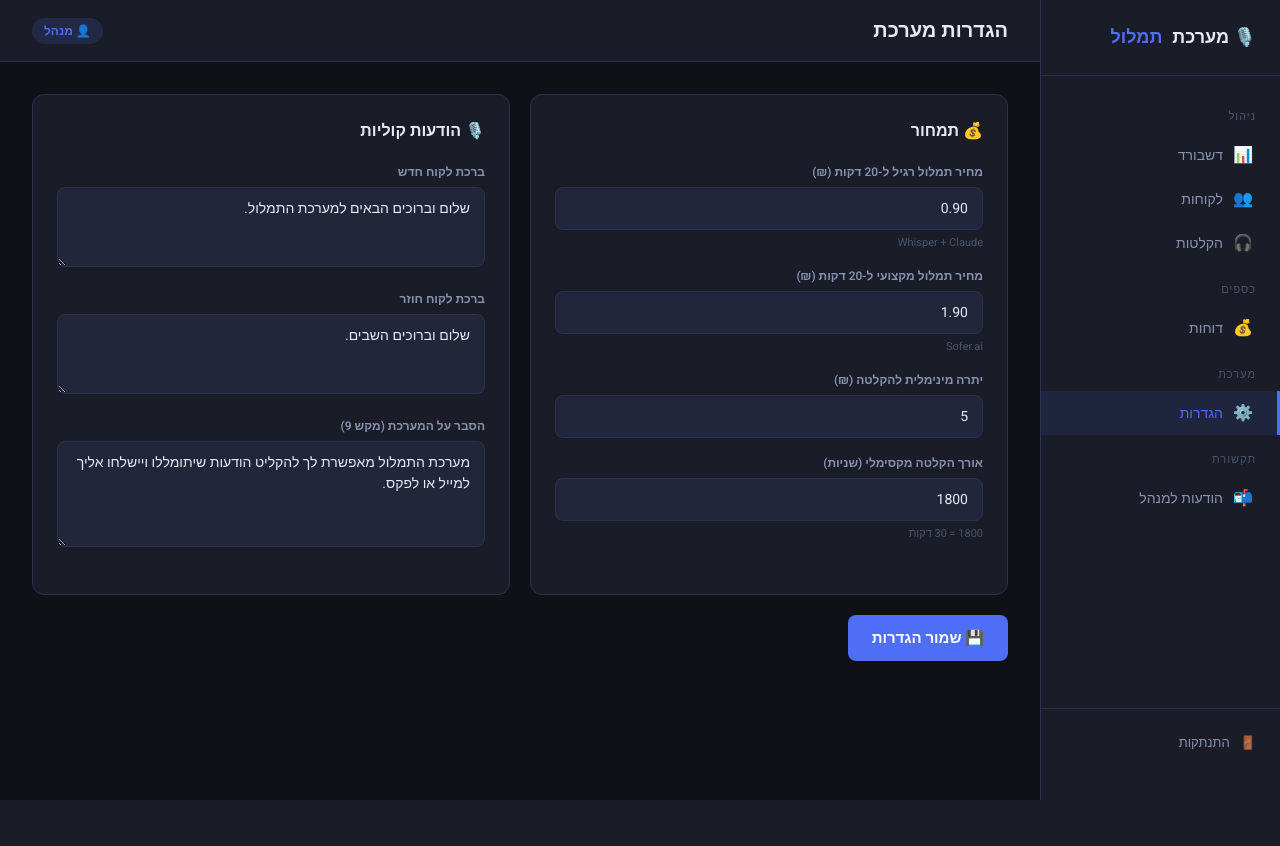
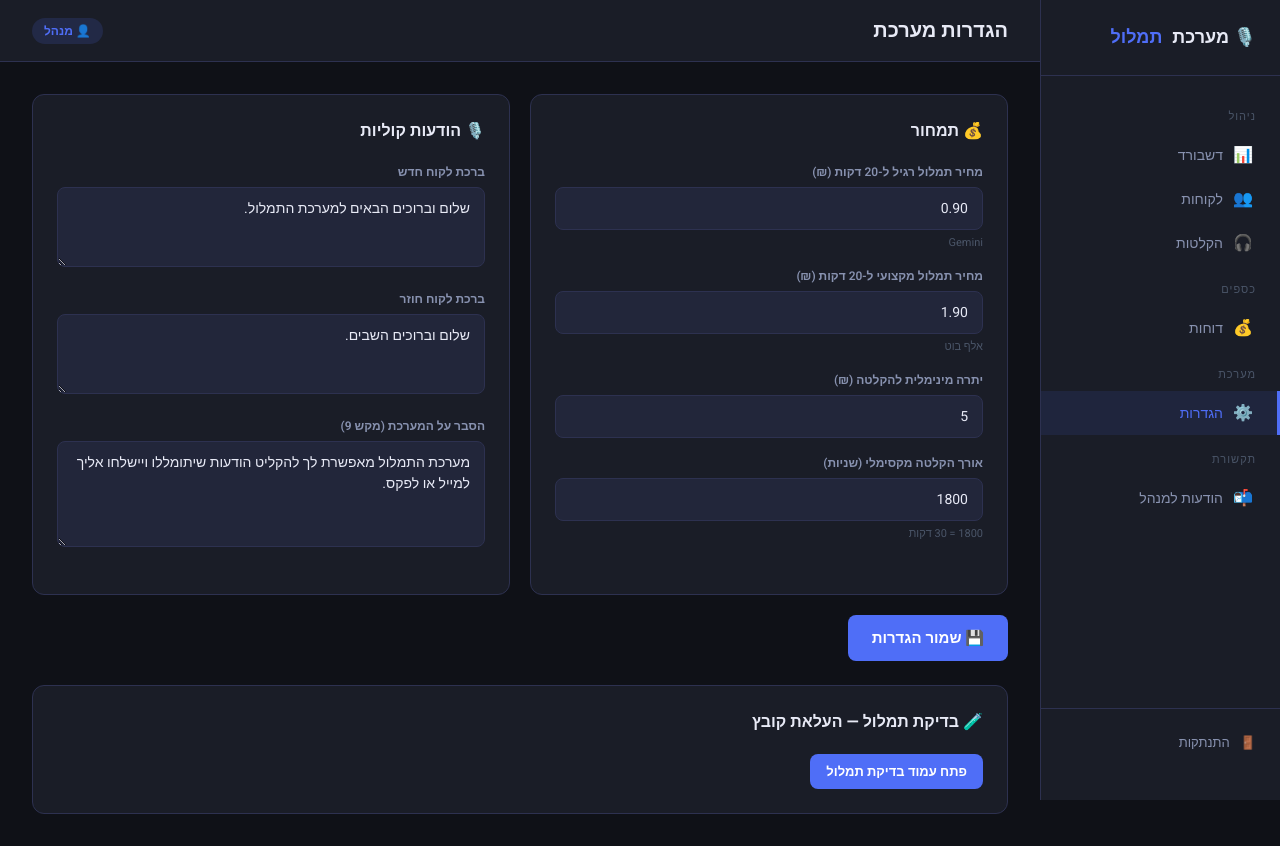
Before and after one commit to saryDavidovich/phone-transcription, a Flask app: page /admin/settings in a window 1280 px wide. Before the commit the page ends 800 px from the top, so only its background shows below. Run offline with Flask 3, Linux system fonts and the light colour scheme; a user stored in the database is signed in.

Commit message:
Update settings.html

```diff
--- a/templates/admin/settings.html
+++ b/templates/admin/settings.html
@@ -9,12 +9,12 @@
       <div class="form-group">
         <label class="form-label">מחיר תמלול רגיל ל-20 דקות (₪)</label>
         <input class="form-input" name="price_per_20min_basic" type="number" step="0.01" value="{{ settings.price_per_20min_basic }}">
-        <div style="font-size:11px;color:#4a5568;margin-top:4px">Whisper + Claude</div>
+        <div style="font-size:11px;color:#4a5568;margin-top:4px">Gemini</div>
       </div>
       <div class="form-group">
         <label class="form-label">מחיר תמלול מקצועי ל-20 דקות (₪)</label>
         <input class="form-input" name="price_per_20min_premium" type="number" step="0.01" value="{{ settings.price_per_20min_premium }}">
-        <div style="font-size:11px;color:#4a5568;margin-top:4px">Sofer.ai</div>
+        <div style="font-size:11px;color:#4a5568;margin-top:4px">אלף בוט</div>
       </div>
       <div class="form-group">
         <label class="form-label">יתרה מינימלית להקלטה (₪)</label>
@@ -46,4 +46,9 @@
     <button class="btn btn-primary" type="submit" style="font-size:15px;padding:12px 24px">💾 שמור הגדרות</button>
   </div>
 </form>
+
+<div class="card" style="margin-top:24px">
+  <div style="font-size:16px;font-weight:700;margin-bottom:20px">🧪 בדיקת תמלול — העלאת קובץ</div>
+  <a href="{{ url_for('admin.test_transcribe') }}" class="btn btn-primary">פתח עמוד בדיקת תמלול</a>
+</div>
 {% endblock %}
```
